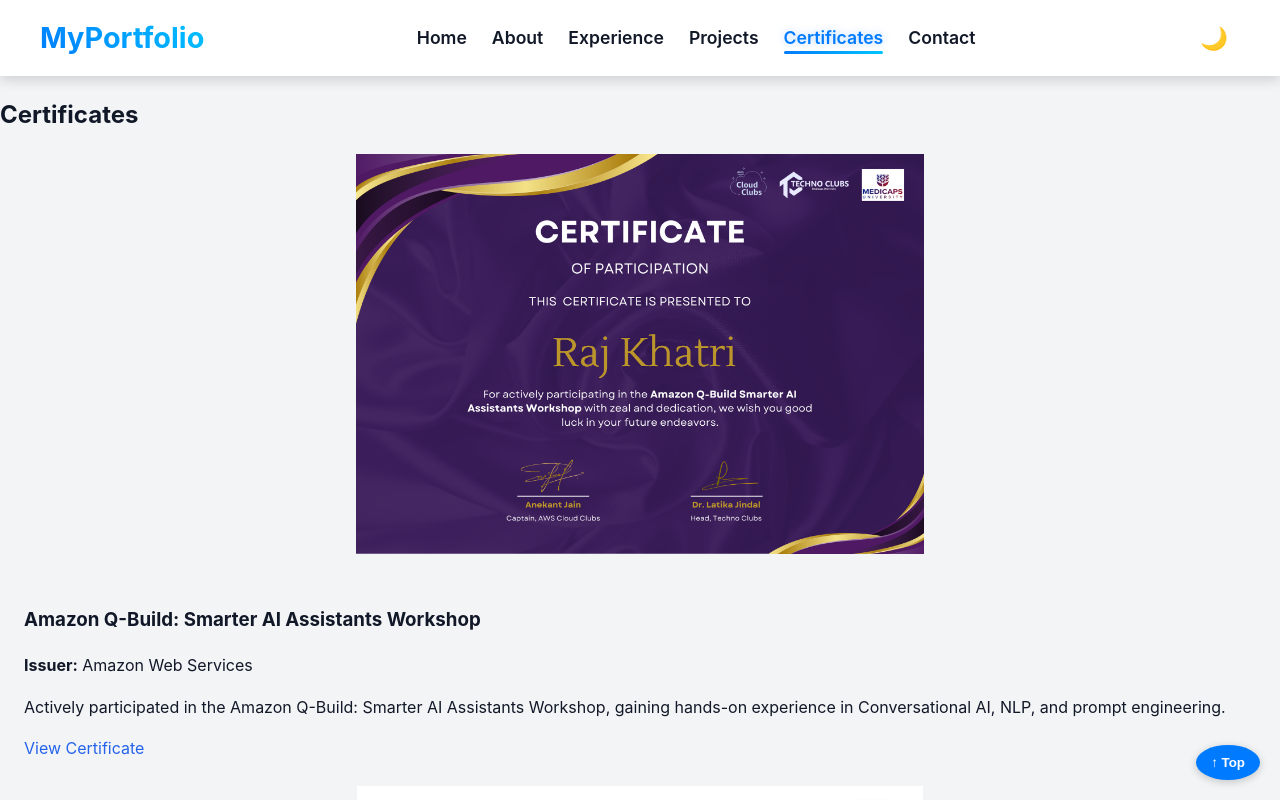
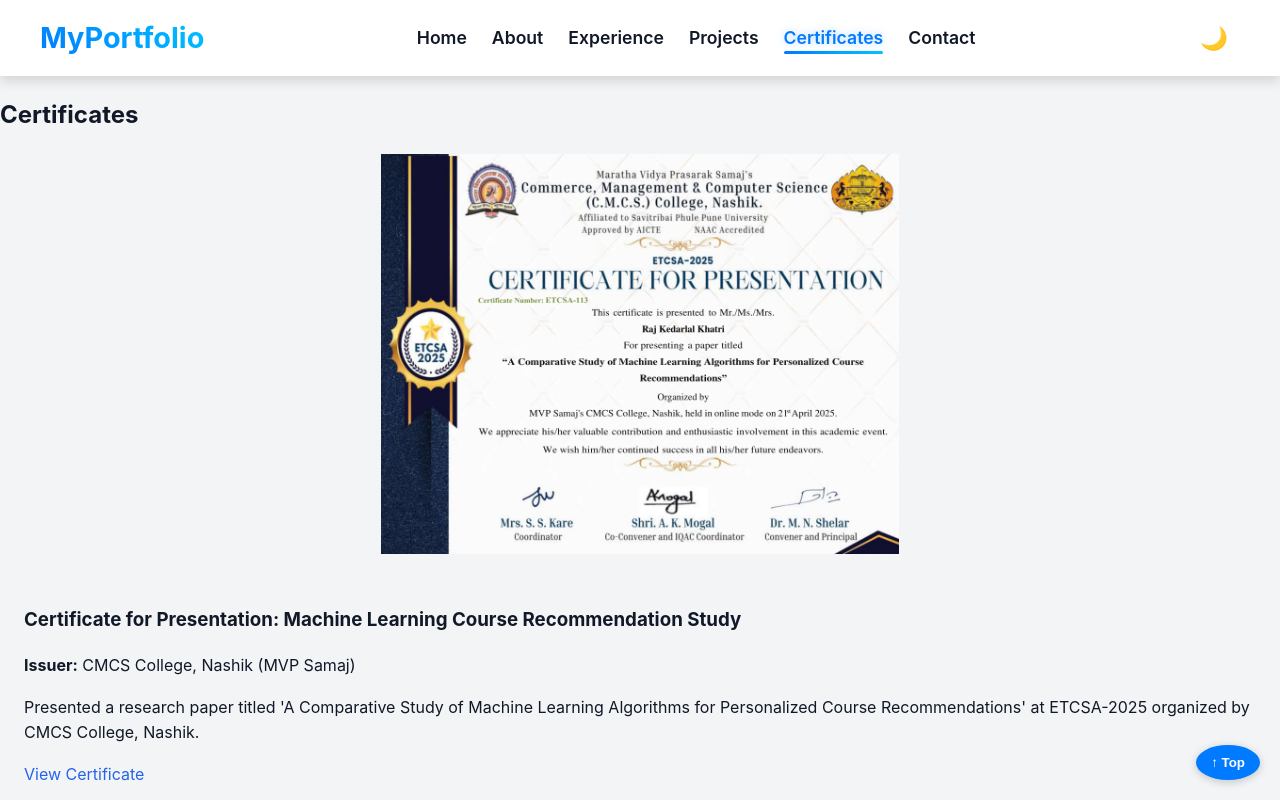
Before and after one commit to khatri-raj/CodeWithRaj, a React (Create React App) app: page /certificates in a window 1280 px wide. Shown: the top 800 px of the page. Built offline with nearby package versions, Linux system fonts and the light colour scheme.

Commit message:
add new certificate

```diff
--- a/src/components/CertificatesPage.jsx
+++ b/src/components/CertificatesPage.jsx
@@ -8,6 +8,15 @@
 
   useEffect(() => {
     const manualCertificates = [
+      {
+        id: 0,
+        name: "Certificate for Presentation: Machine Learning Course Recommendation Study",
+        issuer: "CMCS College, Nashik (MVP Samaj)",
+        description:
+          "Presented a research paper titled 'A Comparative Study of Machine Learning Algorithms for Personalized Course Recommendations' at ETCSA-2025 organized by CMCS College, Nashik.",
+        photo: "/certificates/ETCSA.png",
+        link: "https://drive.google.com/file/d/1r53YgZLPbYQqI5WXK0zReft6ZR_AE1jB/view?usp=sharing",
+      },
       {
         id: 1,
         name: "Amazon Q-Build: Smarter AI Assistants Workshop",
```
Also changed, not shown: public/certificates/ETCSA.png (added).
